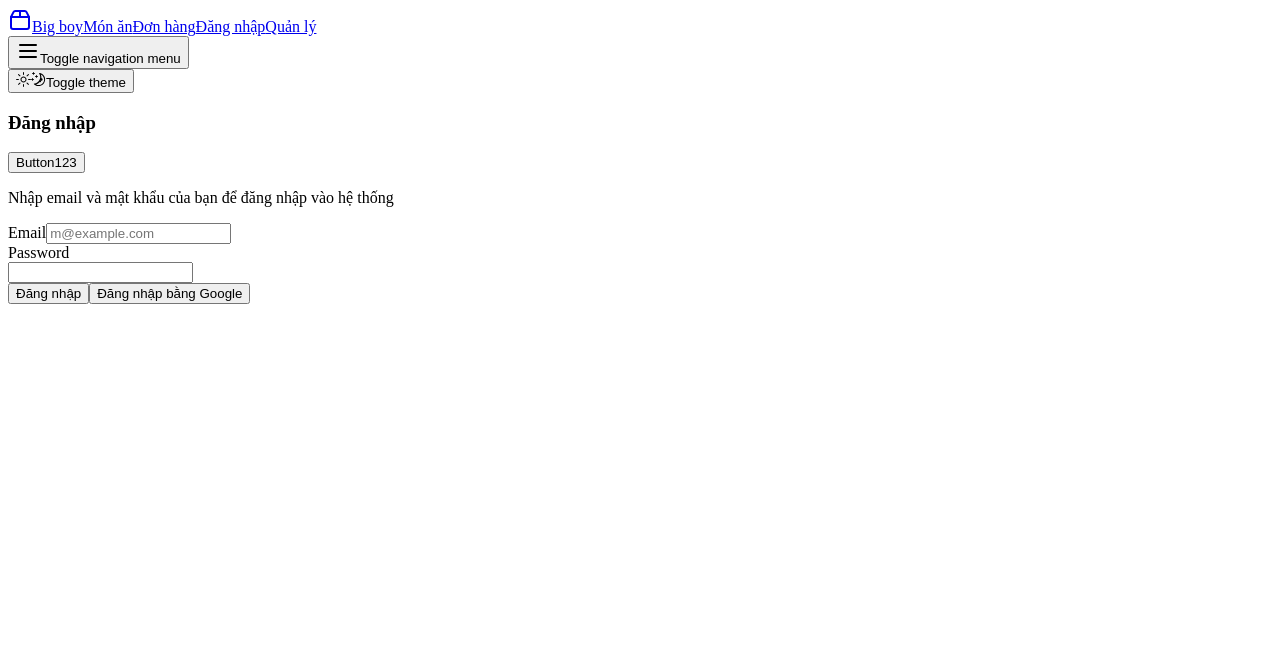
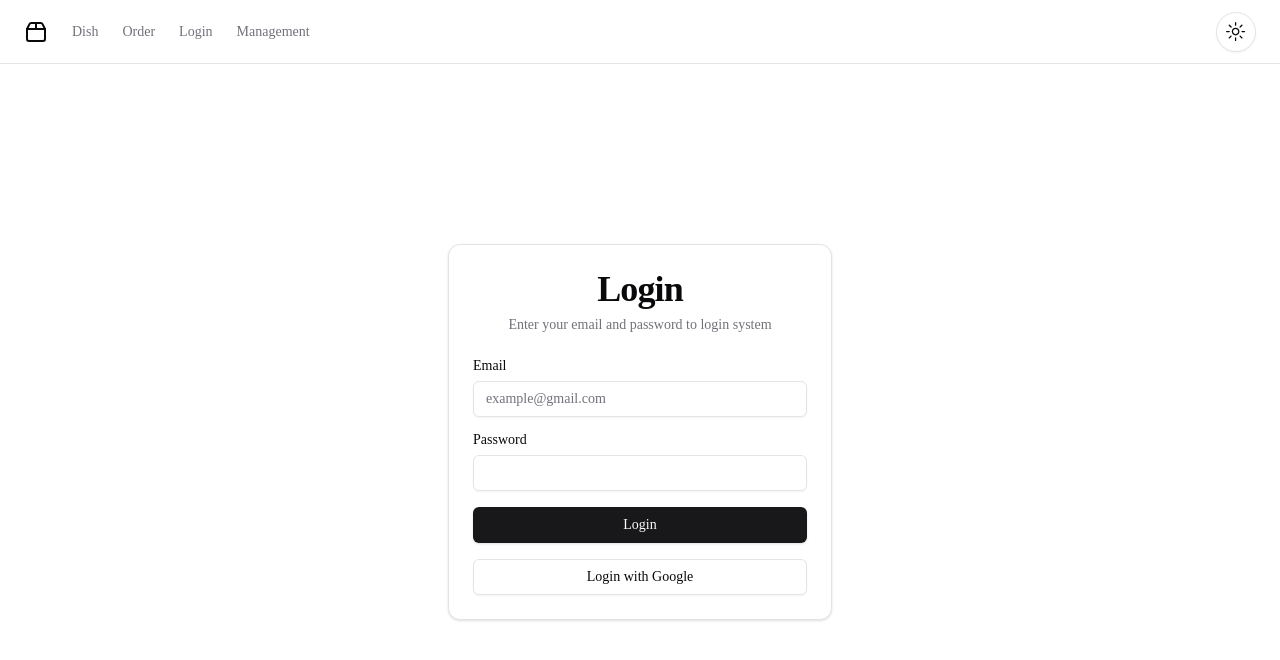
Before and after one commit to hoangthaiduong2001/next-app, a Next.js app: page /login in a window 1280 px wide. Shown: the top 660 px of the page. Built offline with nearby package versions, Linux system fonts and the light colour scheme.

Commit message:
update code

```diff
--- a/src/app/(public)/(auth)/layout.tsx
+++ /dev/null
@@ -1,64 +0,0 @@
-import DarkModeToggle from "@/components/dark-mode-toggle";
-import { Button } from "@/components/ui/button";
-import { Sheet, SheetContent, SheetTrigger } from "@/components/ui/sheet";
-import { Menu, Package2 } from "lucide-react";
-import Link from "next/link";
-import NavItems from "./nav-items";
-
-export default function Layout({
-  children,
-}: Readonly<{
-  children: React.ReactNode;
-}>) {
-  return (
-    <html>
-      <body>
-        <div className="flex min-h-screen w-full flex-col relative">
-          <header className="sticky top-0 flex h-16 items-center gap-4 border-b bg-background px-4 md:px-6">
-            <nav className="hidden flex-col gap-6 text-lg font-medium md:flex md:flex-row md:items-center md:gap-5 md:text-sm lg:gap-6">
-              <Link
-                href="#"
-                className="flex items-center gap-2 text-lg font-semibold md:text-base"
-              >
-                <Package2 className="h-6 w-6" />
-                <span className="sr-only">Big boy</span>
-              </Link>
-              <NavItems className="text-muted-foreground transition-colors hover:text-foreground flex-shrink-0" />
-            </nav>
-            <Sheet>
-              <SheetTrigger asChild>
-                <Button
-                  variant="outline"
-                  size="icon"
-                  className="shrink-0 md:hidden"
-                >
-                  <Menu className="h-5 w-5" />
-                  <span className="sr-only">Toggle navigation menu</span>
-                </Button>
-              </SheetTrigger>
-              <SheetContent side="left">
-                <nav className="grid gap-6 text-lg font-medium">
-                  <Link
-                    href="#"
-                    className="flex items-center gap-2 text-lg font-semibold"
-                  >
-                    <Package2 className="h-6 w-6" />
-                    <span className="sr-only">Big boy</span>
-                  </Link>
-
-                  <NavItems className="text-muted-foreground transition-colors hover:text-foreground" />
-                </nav>
-              </SheetContent>
-            </Sheet>
-            <div className="ml-auto">
-              <DarkModeToggle />
-            </div>
-          </header>
-          <main className="flex flex-1 flex-col gap-4 p-4 md:gap-8 md:p-8">
-            {children}
-          </main>
-        </div>
-      </body>
-    </html>
-  );
-}
--- a/src/app/(public)/(auth)/login/login-form.tsx
+++ b/src/app/(public)/(auth)/login/login-form.tsx
@@ -25,12 +25,10 @@ export default function LoginForm() {
 
   return (
     <Card className="mx-auto max-w-sm">
-      <CardHeader>
-        <CardTitle className="text-2xl">Đăng nhập</CardTitle>
-        <Button variant="outline">Button123</Button>
-
+      <CardHeader className="flex justify-center items-center">
+        <CardTitle className="text-4xl font-bold">Login</CardTitle>
         <CardDescription>
-          Nhập email và mật khẩu của bạn để đăng nhập vào hệ thống
+          Enter your email and password to login system
         </CardDescription>
       </CardHeader>
       <CardContent>
@@ -50,7 +48,7 @@ export default function LoginForm() {
                       <Input
                         id="email"
                         type="email"
-                        placeholder="m@example.com"
+                        placeholder="example@gmail.com"
                         required
                         {...field}
                       />
@@ -80,10 +78,10 @@ export default function LoginForm() {
                 )}
               />
               <Button type="submit" className="w-full">
-                Đăng nhập
+                Login
               </Button>
               <Button variant="outline" className="w-full" type="button">
-                Đăng nhập bằng Google
+                Login with Google
               </Button>
             </div>
           </form>
--- a/src/app/(public)/(auth)/login/page.tsx
+++ b/src/app/(public)/(auth)/login/page.tsx
@@ -2,7 +2,7 @@ import LoginForm from "@/app/(public)/(auth)/login/login-form";
 
 export default function Login() {
   return (
-    <div className="min-h-screen flex items-center justify-center">
+    <div className="min-h-full">
       <LoginForm />
     </div>
   );
--- /dev/null
+++ b/src/app/(public)/(auth)/login/type.ts
@@ -0,0 +1,5 @@
+export interface IMenuItem {
+  title: string;
+  href: string;
+  authRequired?: boolean;
+}
--- a/src/app/(public)/(auth)/nav-items.tsx
+++ b/src/app/(public)/(auth)/nav-items.tsx
@@ -1,27 +1,28 @@
-'use client'
+"use client";
 
-import Link from 'next/link'
+import Link from "next/link";
+import { IMenuItem } from "./login/type";
 
-const menuItems = [
+const menuItems: IMenuItem[] = [
   {
-    title: 'Món ăn',
-    href: '/menu'
+    title: "Dish",
+    href: "/menu",
   },
   {
-    title: 'Đơn hàng',
-    href: '/orders'
+    title: "Order",
+    href: "/orders",
   },
   {
-    title: 'Đăng nhập',
-    href: '/login',
-    authRequired: false
+    title: "Login",
+    href: "/login",
+    authRequired: false,
   },
   {
-    title: 'Quản lý',
-    href: '/manage/dashboard',
-    authRequired: true
-  }
-]
+    title: "Management",
+    href: "/manage/dashboard",
+    authRequired: true,
+  },
+];
 
 export default function NavItems({ className }: { className?: string }) {
   return menuItems.map((item) => {
@@ -29,6 +30,6 @@ export default function NavItems({ className }: { className?: string }) {
       <Link href={item.href} key={item.href} className={className}>
         {item.title}
       </Link>
-    )
-  })
+    );
+  });
 }
--- a/src/app/globals.css
+++ b/src/app/globals.css
@@ -2,69 +2,67 @@
 @tailwind components;
 @tailwind utilities;
 
-body {
-  font-family: Arial, Helvetica, sans-serif;
-}
-
-@layer utilities {
-  .text-balance {
-    text-wrap: balance;
-  }
-}
-
 @layer base {
   :root {
     --background: 0 0% 100%;
-    --foreground: 222.2 84% 4.9%;
+    --foreground: 240 10% 3.9%;
+
     --card: 0 0% 100%;
-    --card-foreground: 222.2 84% 4.9%;
+    --card-foreground: 240 10% 3.9%;
+
     --popover: 0 0% 100%;
-    --popover-foreground: 222.2 84% 4.9%;
-    --primary: 222.2 47.4% 11.2%;
-    --primary-foreground: 210 40% 98%;
-    --secondary: 210 40% 96.1%;
-    --secondary-foreground: 222.2 47.4% 11.2%;
-    --muted: 210 40% 96.1%;
-    --muted-foreground: 215.4 16.3% 46.9%;
-    --accent: 210 40% 96.1%;
-    --accent-foreground: 222.2 47.4% 11.2%;
+    --popover-foreground: 240 10% 3.9%;
+
+    --primary: 240 5.9% 10%;
+    --primary-foreground: 0 0% 98%;
+
+    --secondary: 240 4.8% 95.9%;
+    --secondary-foreground: 240 5.9% 10%;
+
+    --muted: 240 4.8% 95.9%;
+    --muted-foreground: 240 3.8% 46.1%;
+
+    --accent: 240 4.8% 95.9%;
+    --accent-foreground: 240 5.9% 10%;
+
     --destructive: 0 84.2% 60.2%;
-    --destructive-foreground: 210 40% 98%;
-    --border: 214.3 31.8% 91.4%;
-    --input: 214.3 31.8% 91.4%;
-    --ring: 222.2 84% 4.9%;
-    --chart-1: 12 76% 61%;
-    --chart-2: 173 58% 39%;
-    --chart-3: 197 37% 24%;
-    --chart-4: 43 74% 66%;
-    --chart-5: 27 87% 67%;
+    --destructive-foreground: 0 0% 98%;
+
+    --border: 240 5.9% 90%;
+    --input: 240 5.9% 90%;
+    --ring: 240 10% 3.9%;
+
     --radius: 0.5rem;
   }
+
   .dark {
-    --background: 222.2 84% 4.9%;
-    --foreground: 210 40% 98%;
-    --card: 222.2 84% 4.9%;
-    --card-foreground: 210 40% 98%;
-    --popover: 222.2 84% 4.9%;
-    --popover-foreground: 210 40% 98%;
-    --primary: 210 40% 98%;
-    --primary-foreground: 222.2 47.4% 11.2%;
-    --secondary: 217.2 32.6% 17.5%;
-    --secondary-foreground: 210 40% 98%;
-    --muted: 217.2 32.6% 17.5%;
-    --muted-foreground: 215 20.2% 65.1%;
-    --accent: 217.2 32.6% 17.5%;
-    --accent-foreground: 210 40% 98%;
+    --background: 240 10% 3.9%;
+    --foreground: 0 0% 98%;
+
+    --card: 240 10% 3.9%;
+    --card-foreground: 0 0% 98%;
+
+    --popover: 240 10% 3.9%;
+    --popover-foreground: 0 0% 98%;
+
+    --primary: 0 0% 98%;
+    --primary-foreground: 240 5.9% 10%;
+
+    --secondary: 240 3.7% 15.9%;
+    --secondary-foreground: 0 0% 98%;
+
+    --muted: 240 3.7% 15.9%;
+    --muted-foreground: 240 5% 64.9%;
+
+    --accent: 240 3.7% 15.9%;
+    --accent-foreground: 0 0% 98%;
+
     --destructive: 0 62.8% 30.6%;
-    --destructive-foreground: 210 40% 98%;
-    --border: 217.2 32.6% 17.5%;
-    --input: 217.2 32.6% 17.5%;
-    --ring: 212.7 26.8% 83.9%;
-    --chart-1: 220 70% 50%;
-    --chart-2: 160 60% 45%;
-    --chart-3: 30 80% 55%;
-    --chart-4: 280 65% 60%;
-    --chart-5: 340 75% 55%;
+    --destructive-foreground: 0 0% 98%;
+
+    --border: 240 3.7% 15.9%;
+    --input: 240 3.7% 15.9%;
+    --ring: 240 4.9% 83.9%;
   }
 }
 
--- /dev/null
+++ b/src/app/layout.tsx
@@ -0,0 +1,73 @@
+import DarkModeToggle from "@/components/dark-mode-toggle";
+import { ThemeProvider } from "@/components/theme-provider";
+import { Button } from "@/components/ui/button";
+import { Sheet, SheetContent, SheetTrigger } from "@/components/ui/sheet";
+import { Menu, Package2 } from "lucide-react";
+import Link from "next/link";
+import NavItems from "./(public)/(auth)/nav-items";
+import "./globals.css";
+
+export default function Layout({
+  children,
+}: Readonly<{
+  children: React.ReactNode;
+}>) {
+  return (
+    <html>
+      <body>
+        <ThemeProvider
+          attribute="class"
+          defaultTheme="system"
+          enableSystem
+          disableTransitionOnChange
+        >
+          <div className="flex min-h-screen w-full flex-col relative">
+            <header className="sticky top-0 flex h-16 items-center gap-4 border-b bg-background px-4 md:px-6">
+              <nav className="hidden flex-col gap-6 text-lg font-medium md:flex md:flex-row md:items-center md:gap-5 md:text-sm lg:gap-6">
+                <Link
+                  href="#"
+                  className="flex items-center gap-2 text-lg font-semibold md:text-base"
+                >
+                  <Package2 className="h-6 w-6" />
+                  <span className="sr-only">Big boy</span>
+                </Link>
+                <NavItems className="text-muted-foreground transition-colors hover:text-foreground flex-shrink-0" />
+              </nav>
+              <Sheet>
+                <SheetTrigger asChild>
+                  <Button
+                    variant="outline"
+                    size="icon"
+                    className="shrink-0 md:hidden"
+                  >
+                    <Menu className="h-5 w-5" />
+                    <span className="sr-only">Toggle navigation menu</span>
+                  </Button>
+                </SheetTrigger>
+                <SheetContent side="left">
+                  <nav className="grid gap-6 text-lg font-medium">
+                    <Link
+                      href="#"
+                      className="flex items-center gap-2 text-lg font-semibold"
+                    >
+                      <Package2 className="h-6 w-6" />
+                      <span className="sr-only">Big boy</span>
+                    </Link>
+
+                    <NavItems className="text-muted-foreground transition-colors hover:text-foreground" />
+                  </nav>
+                </SheetContent>
+              </Sheet>
+              <div className="ml-auto">
+                <DarkModeToggle />
+              </div>
+            </header>
+            <main className="flex flex-1 justify-center flex-col gap-4 p-4 md:gap-8 md:p-8">
+              {children}
+            </main>
+          </div>
+        </ThemeProvider>
+      </body>
+    </html>
+  );
+}
--- a/src/lib/utils.ts
+++ b/src/lib/utils.ts
@@ -5,9 +5,6 @@ export function cn(...inputs: ClassValue[]) {
   return twMerge(clsx(inputs));
 }
 
-/**
- * Xóa đi ký tự `/` đầu tiên của path
- */
 export const normalizePath = (path: string) => {
   return path.startsWith("/") ? path.slice(1) : path;
 };
```
Also changed, not shown: src/app/(public)/(auth)/page.tsx (deleted, +0 -9 lines), src/components/dark-mode-toggle.tsx (+30 -16 lines), src/components/theme-provider.tsx (+4 -5 lines).
